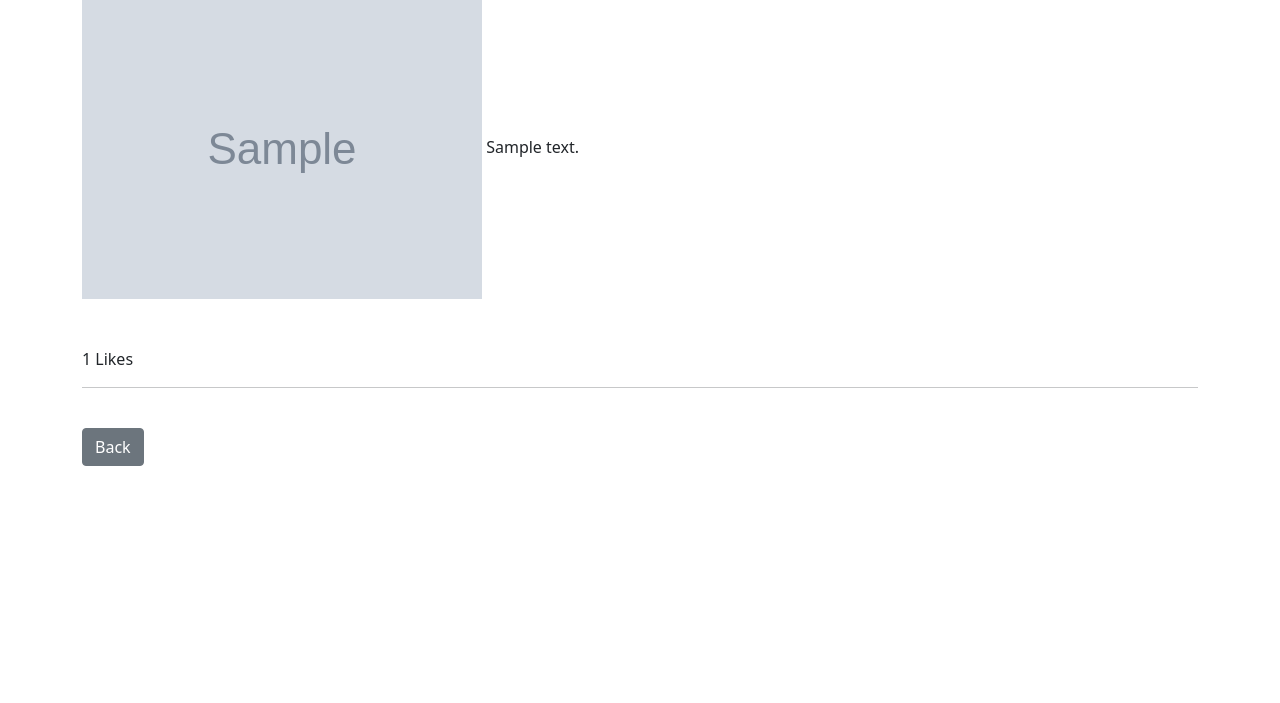
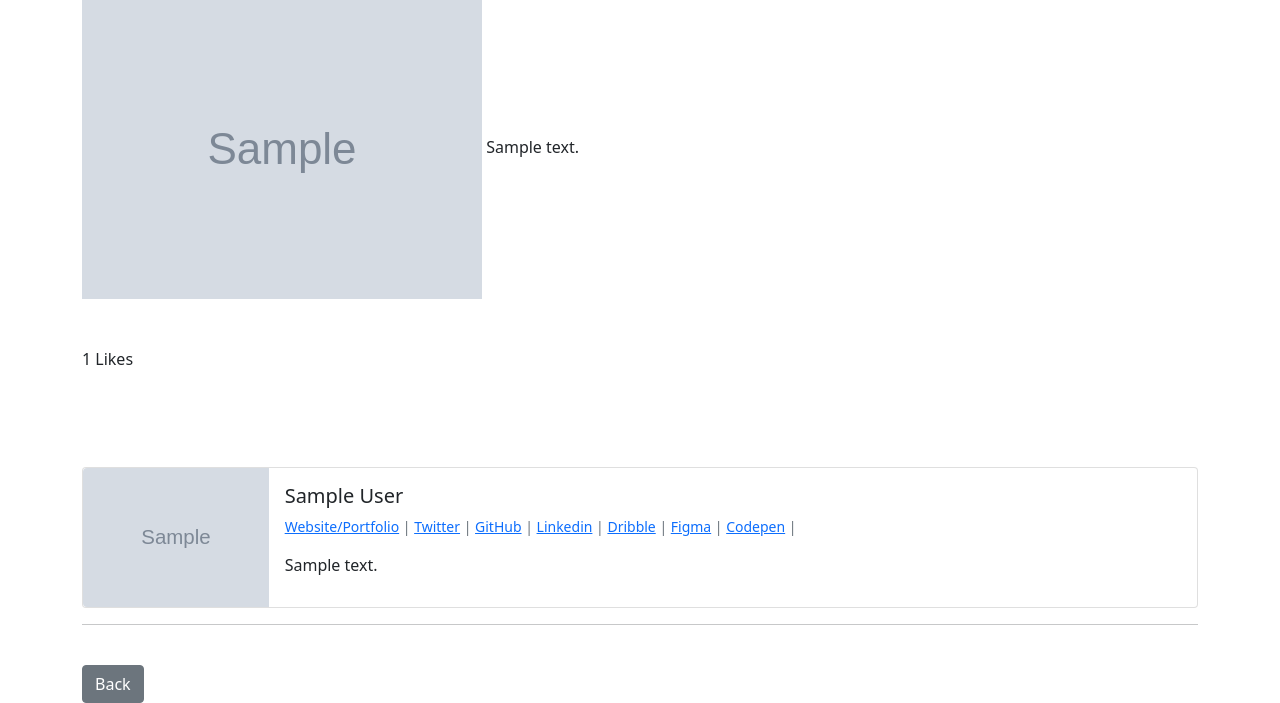
Before and after one commit to jacklee2020716/Chryz-Hub-Blogs, a Django app: page /1/ in a window 1280 px wide. Shown: the part 584-1287 px from the top of the page. Before the commit the page ends 1050 px from the top, so only its background shows below. Run offline with Django 3.2, Linux system fonts and the light colour scheme; tables that the repository leaves empty hold one stand-in row (values such as "Sample post"); grey boxes marked "Sample" are stand-in pictures; some libraries are stand-ins or nearby versions.

Commit message:
lots of changes

```diff
--- a/chryzhub_blogs/blog_app/models.py
+++ b/chryzhub_blogs/blog_app/models.py
@@ -18,6 +18,14 @@ class Category(models.Model):
 class UserProfile(models.Model):
     user = models.OneToOneField(User, null=True, on_delete = models.CASCADE)
     bio = models.TextField()
+    profile_pic = models.ImageField(blank= True, null=True, upload_to='images/profile_pics')
+    website_url = models.CharField(max_length=250, null = True, blank = True)
+    twitter_url = models.CharField(max_length=250, null = True, blank = True)
+    github_url = models.CharField(max_length=250, null = True, blank = True)
+    linkedin_url = models.CharField(max_length=250, null = True, blank = True)
+    dribble_url = models.CharField(max_length=250, null = True, blank = True)
+    figma_url = models.CharField(max_length=250, null = True, blank = True)
+    codepen_url = models.CharField(max_length=250, null = True, blank = True)
 
     def __str__ (self):
         return str(self.user)
--- a/chryzhub_blogs/blog_app/templates/blog_detail.html
+++ b/chryzhub_blogs/blog_app/templates/blog_detail.html
@@ -50,6 +50,50 @@
     </form>
     {% endif %}
 
+    <br><br>
+    <br><br>
+    <div class="card mb-3">
+  <div class="row g-0">
+    <div class="col-md-2">
+      <img src="{{ post.author.userprofile.profile_pic.url}}" class="img-fluid rounded-start" alt="...">
+    </div>
+    <div class="col-md-10">
+      <div class="card-body">
+        <h5 class="card-title">
+          {{post.author.first_name}}
+          {{post.author.last_name}}
+        </h5>
+        <p class="small text-muted">
+          {% if post.author.userprofile.website_url %}
+            <a href="{{ post.author.userprofile.website_url}}">Website/Portfolio</a> |
+          {% endif %}
+          {% if post.author.userprofile.twitter_url %}
+            <a href="{{ post.author.userprofile.twitter_url}}">Twitter</a> |
+          {% endif %}
+          {% if post.author.userprofile.github_url %}
+            <a href="{{ post.author.userprofile.github_url}}">GitHub</a> |
+          {% endif %}
+          {% if post.author.userprofile.github_url %}
+            <a href="{{ post.author.userprofile.linkedin_url}}">Linkedin</a> |
+          {% endif %}
+          {% if post.author.userprofile.dribble_url %}
+            <a href="{{ post.author.userprofile.dribble_url}}">Dribble</a> |
+          {% endif %}
+          {% if post.author.userprofile.dribble_url %}
+            <a href="{{ post.author.userprofile.figma_url}}">Figma</a> |
+          {% endif %}
+          {% if post.author.userprofile.codepen_url %}
+            <a href="{{ post.author.userprofile.codepen_url}}">Codepen</a> |
+          {% endif %}
+        </p>
+        <p class="card-text">
+          {{ post.author.userprofile.bio}}
+        </p>
+      </div>
+    </div>
+  </div>
+</div>
+
     <hr>
     <br>
     <a href="{% url 'blog_list'%}" class="btn btn-secondary">Back</a>
```
Also changed, not shown: chryzhub_blogs/blog_app/migrations/0006_auto_20210623_1436.py (added), chryzhub_blogs/chryzhub_blogs/images/IMG_20210615_205523_368.jpg (renamed from chryzhub_blogs/media/images/IMG_20210615_205523_368.jpg).
